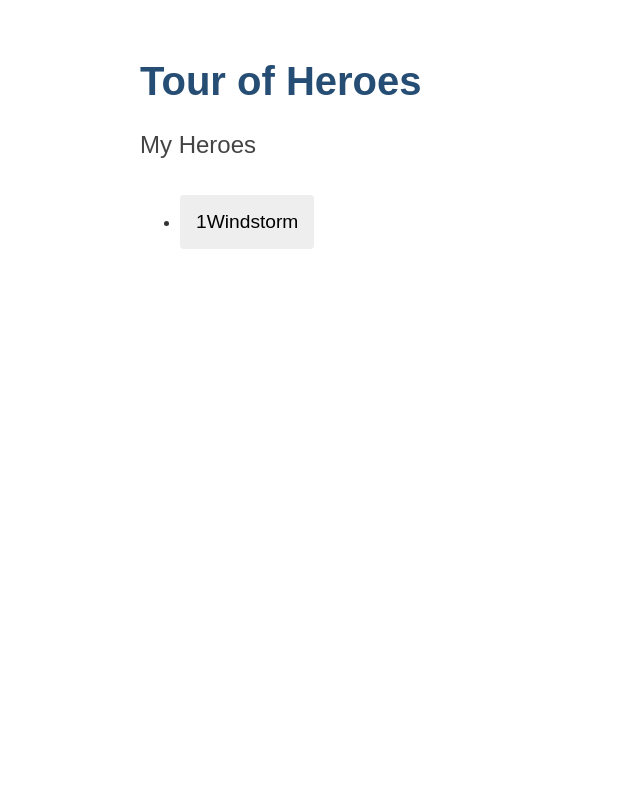
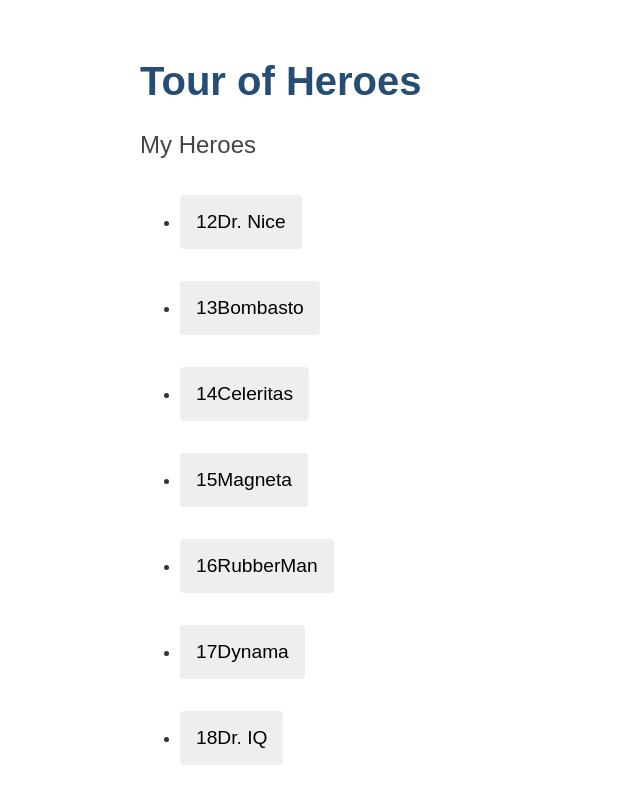
Before and after one commit to C00P3R14/Learn-ng-heroes, an Angular app: page / in a window 1280 px wide. Shown: the top 797 px of the page, without its empty margins (0-640 px from the left). Built offline with nearby package versions, Linux system fonts and the light colour scheme.

Commit message:
Displayed list of heroes

```diff
--- a/src/app/heroes/heroes.component.html
+++ b/src/app/heroes/heroes.component.html
@@ -1,6 +1,6 @@
 <h2>My Heroes</h2>
 <ul class="heroes">
-  <li>
+  <li *ngFor="let hero of heroes">
     <button type="button">
       <span class="badge">{{hero.id}}</span>
       <span class="name">{{hero.name}}</span>
```
